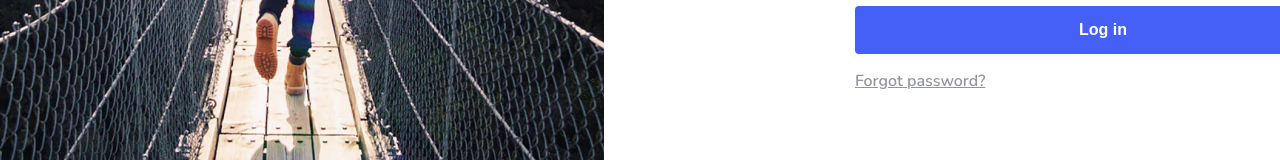
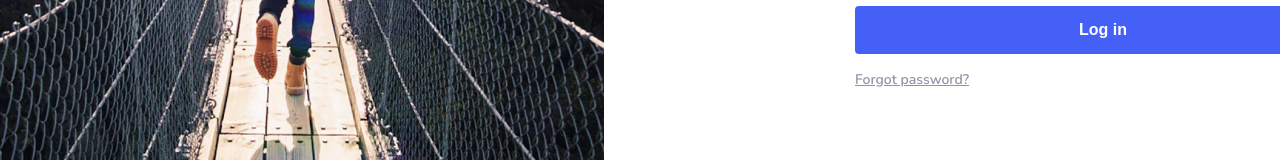
Before and after one commit to TheStelarek/XDDD, a React (Create React App) app: page /login in a window 1280 px wide. Shown: the part 621-781 px from the top of the page. Built offline with nearby package versions, Linux system fonts and the light colour scheme.

Commit message:
change a fontsize forgot password and margin

```diff
--- a/src/app/login/Login.module.scss
+++ b/src/app/login/Login.module.scss
@@ -27,7 +27,7 @@
 }
 
 .loginContainer {
-	margin-top: 235px;
+	margin-top: 103px;
 	@media (min-width: 1200px) {
 		margin-top: 235px;
 	}
@@ -63,4 +63,5 @@
 	color: var(--gray-300);
 	text-decoration: underline;
 	cursor: pointer;
+	font-size: 14px;
 }
```
